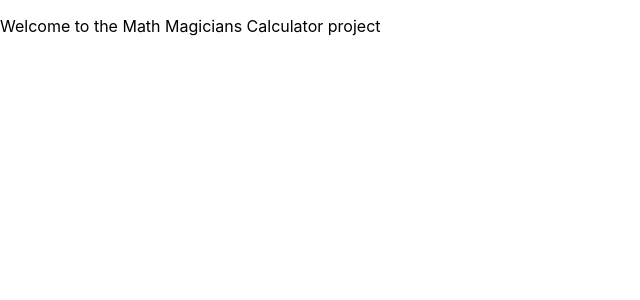
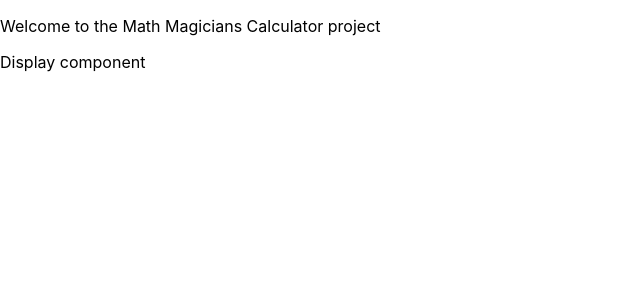
Before and after one commit to KabohaJeanMark/math-magicians, a React (Create React App) app: page / in a window 1280 px wide. Shown: the top 300 px of the page, without its empty margins (0-640 px from the left). Built offline with nearby package versions, Linux system fonts and the light colour scheme.

Commit message:
Add Display component to App

```diff
--- a/src/components/App.js
+++ b/src/components/App.js
@@ -1,7 +1,10 @@
+import Display from './Display';
+
 function App() {
   return (
     <div className="App">
       <p>Welcome to the Math Magicians Calculator project</p>
+      <Display />
     </div>
   );
 }
--- a/src/components/Display.js
+++ b/src/components/Display.js
@@ -0,0 +1,9 @@
+function Display() {
+  return (
+    <div>
+      <p>Display component</p>
+    </div>
+  );
+}
+
+export default Display;
```
Also changed, not shown: 1 other file (tests, documents, lock files or other folders).
